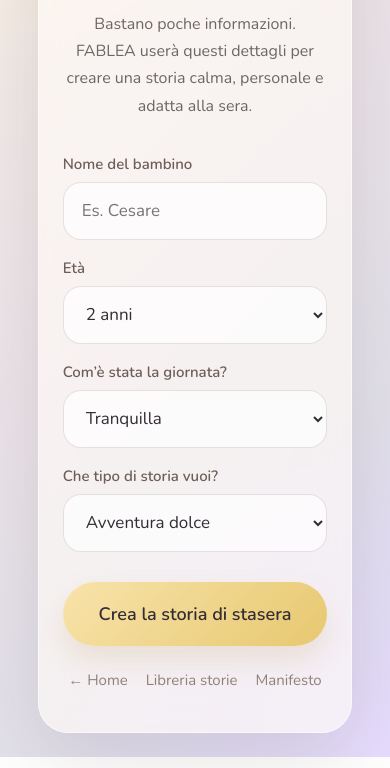
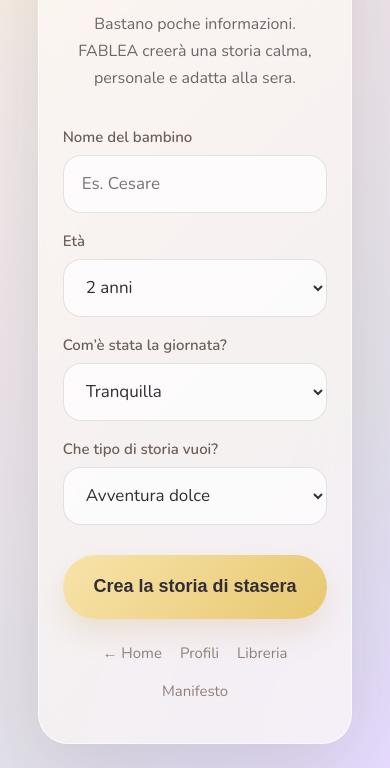
Before and after one commit to Fenixfia/fablea, a plain HTML site: page story.html in a window 390 px wide. Shown: the part 242-1010 px from the top of the page. Drawn offline with nearby package versions, Linux system fonts and the light colour scheme.

Commit message:
Update story.html

```diff
--- a/story.html
+++ b/story.html
@@ -4,138 +4,37 @@
 <meta charset="UTF-8">
 <meta name="viewport" content="width=device-width, initial-scale=1.0">
 <title>FABLEA | Crea la storia</title>
-
-<link rel="preconnect" href="https://fonts.googleapis.com">
-<link rel="preconnect" href="https://fonts.gstatic.com" crossorigin>
 <link href="https://fonts.googleapis.com/css2?family=Cormorant+Garamond:wght@400;500;600&family=Nunito:wght@300;400;500;600&display=swap" rel="stylesheet">
-
 <style>
 *{margin:0;padding:0;box-sizing:border-box}
-
-body{
-min-height:100vh;
-display:flex;
-justify-content:center;
-align-items:center;
-padding:24px;
-font-family:'Nunito',sans-serif;
-background:
-radial-gradient(circle at top left,#fff1d8 0%,transparent 30%),
-radial-gradient(circle at bottom right,#e7dcff 0%,transparent 34%),
-linear-gradient(135deg,#f8f1e8 0%,#ece4ea 45%,#d9ddea 100%);
-color:#332d35;
-}
-
-.card{
-width:92%;
-max-width:720px;
-padding:52px 42px;
-border-radius:38px;
-background:rgba(255,250,245,.62);
-backdrop-filter:blur(16px);
-border:1px solid rgba(255,255,255,.55);
-box-shadow:0 24px 80px rgba(80,65,55,.15);
-}
-
-.badge{
-text-align:center;
-font-size:12px;
-letter-spacing:5px;
-text-transform:uppercase;
-color:#9c8774;
-margin-bottom:18px;
-}
-
-h1{
-font-family:'Cormorant Garamond',serif;
-font-size:48px;
-font-weight:600;
-text-align:center;
-margin-bottom:14px;
-}
-
-.intro{
-text-align:center;
-font-size:18px;
-line-height:1.7;
-color:#6d6668;
-margin-bottom:34px;
-}
-
-label{
-display:block;
-font-size:15px;
-font-weight:600;
-color:#6d5f57;
-margin:18px 0 8px;
-}
-
-input,select{
-width:100%;
-height:58px;
-border-radius:18px;
-border:1px solid rgba(80,65,55,.14);
-background:rgba(255,255,255,.68);
-padding:0 18px;
-font-size:17px;
-font-family:'Nunito',sans-serif;
-color:#332d35;
-outline:none;
-}
-
-.button{
-display:flex;
-justify-content:center;
-align-items:center;
-width:100%;
-height:64px;
-margin-top:30px;
-border-radius:999px;
-background:linear-gradient(135deg,#f8e3aa,#e7c870);
-color:#332d35;
-font-size:18px;
-font-weight:700;
-text-decoration:none;
-box-shadow:0 14px 28px rgba(181,145,73,.18);
-}
-
-.nav{
-display:flex;
-justify-content:center;
-gap:18px;
-margin-top:24px;
-font-size:15px;
-}
-
-.nav a{
-color:#8f8078;
-text-decoration:none;
-}
-
-@media(max-width:700px){
-.card{padding:42px 24px;border-radius:30px}
-h1{font-size:38px}
-.intro{font-size:16px}
-}
+body{min-height:100vh;display:flex;justify-content:center;align-items:center;padding:24px;font-family:'Nunito',sans-serif;background:radial-gradient(circle at top left,#fff1d8 0%,transparent 30%),radial-gradient(circle at bottom right,#e7dcff 0%,transparent 34%),linear-gradient(135deg,#f8f1e8 0%,#ece4ea 45%,#d9ddea 100%);color:#332d35}
+.card{width:92%;max-width:720px;padding:52px 42px;border-radius:38px;background:rgba(255,250,245,.62);backdrop-filter:blur(16px);border:1px solid rgba(255,255,255,.55);box-shadow:0 24px 80px rgba(80,65,55,.15)}
+.badge{text-align:center;font-size:12px;letter-spacing:5px;text-transform:uppercase;color:#9c8774;margin-bottom:18px}
+h1{font-family:'Cormorant Garamond',serif;font-size:48px;font-weight:600;text-align:center;margin-bottom:14px}
+.intro{text-align:center;font-size:18px;line-height:1.7;color:#6d6668;margin-bottom:34px}
+label{display:block;font-size:15px;font-weight:600;color:#6d5f57;margin:18px 0 8px}
+input,select{width:100%;height:58px;border-radius:18px;border:1px solid rgba(80,65,55,.14);background:rgba(255,255,255,.68);padding:0 18px;font-size:17px;font-family:'Nunito',sans-serif;color:#332d35;outline:none}
+button{width:100%;height:64px;margin-top:30px;border:0;border-radius:999px;background:linear-gradient(135deg,#f8e3aa,#e7c870);color:#332d35;font-size:18px;font-weight:700;box-shadow:0 14px 28px rgba(181,145,73,.18);cursor:pointer}
+.nav{display:flex;justify-content:center;gap:18px;margin-top:24px;font-size:15px;flex-wrap:wrap}
+.nav a{color:#8f8078;text-decoration:none}
+@media(max-width:700px){.card{padding:42px 24px;border-radius:30px}h1{font-size:38px}.intro{font-size:16px}}
 </style>
 </head>
-
 <body>
 
 <main class="card">
 <div class="badge">La storia di stasera</div>
-
 <h1>Chi sarà il piccolo protagonista?</h1>
 
 <div class="intro">
-Bastano poche informazioni. FABLEA userà questi dettagli per creare una storia calma, personale e adatta alla sera.
+Bastano poche informazioni. FABLEA creerà una storia calma, personale e adatta alla sera.
 </div>
 
 <label>Nome del bambino</label>
-<input type="text" placeholder="Es. Cesare">
+<input id="childName" type="text" placeholder="Es. Cesare">
 
 <label>Età</label>
-<select>
+<select id="childAge">
 <option>2 anni</option>
 <option>3 anni</option>
 <option>4 anni</option>
@@ -146,7 +45,7 @@
 </select>
 
 <label>Com’è stata la giornata?</label>
-<select>
+<select id="childMood">
 <option>Tranquilla</option>
 <option>Felice</option>
 <option>Stancante</option>
@@ -156,7 +55,7 @@
 </select>
 
 <label>Che tipo di storia vuoi?</label>
-<select>
+<select id="storyTheme">
 <option>Avventura dolce</option>
 <option>Favola della buonanotte</option>
 <option>Foresta magica</option>
@@ -165,14 +64,28 @@
 <option>Coraggio e calma</option>
 </select>
 
-<a class="button" href="/story-result.html">Crea la storia di stasera</a>
+<button onclick="createStory()">Crea la storia di stasera</button>
 
 <div class="nav">
 <a href="/index.html">← Home</a>
-<a href="/library.html">Libreria storie</a>
+<a href="/profile.html">Profili</a>
+<a href="/library.html">Libreria</a>
 <a href="/about.html">Manifesto</a>
 </div>
 </main>
 
+<script>
+function createStory(){
+const data={
+name:document.getElementById('childName').value.trim() || 'il piccolo protagonista',
+age:document.getElementById('childAge').value,
+mood:document.getElementById('childMood').value,
+theme:document.getElementById('storyTheme').value
+};
+localStorage.setItem('fableaStoryData',JSON.stringify(data));
+window.location.href='/story-result.html';
+}
+</script>
+
 </body>
 </html>
```
